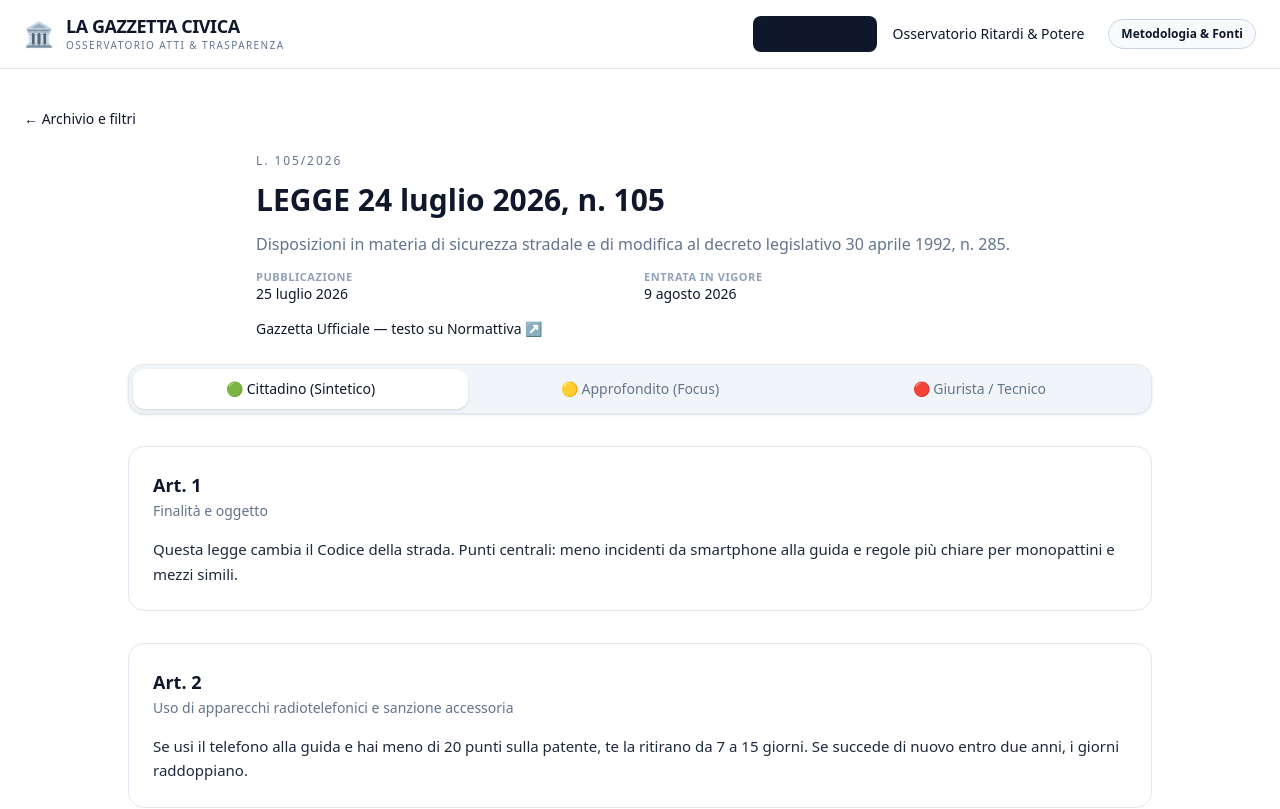
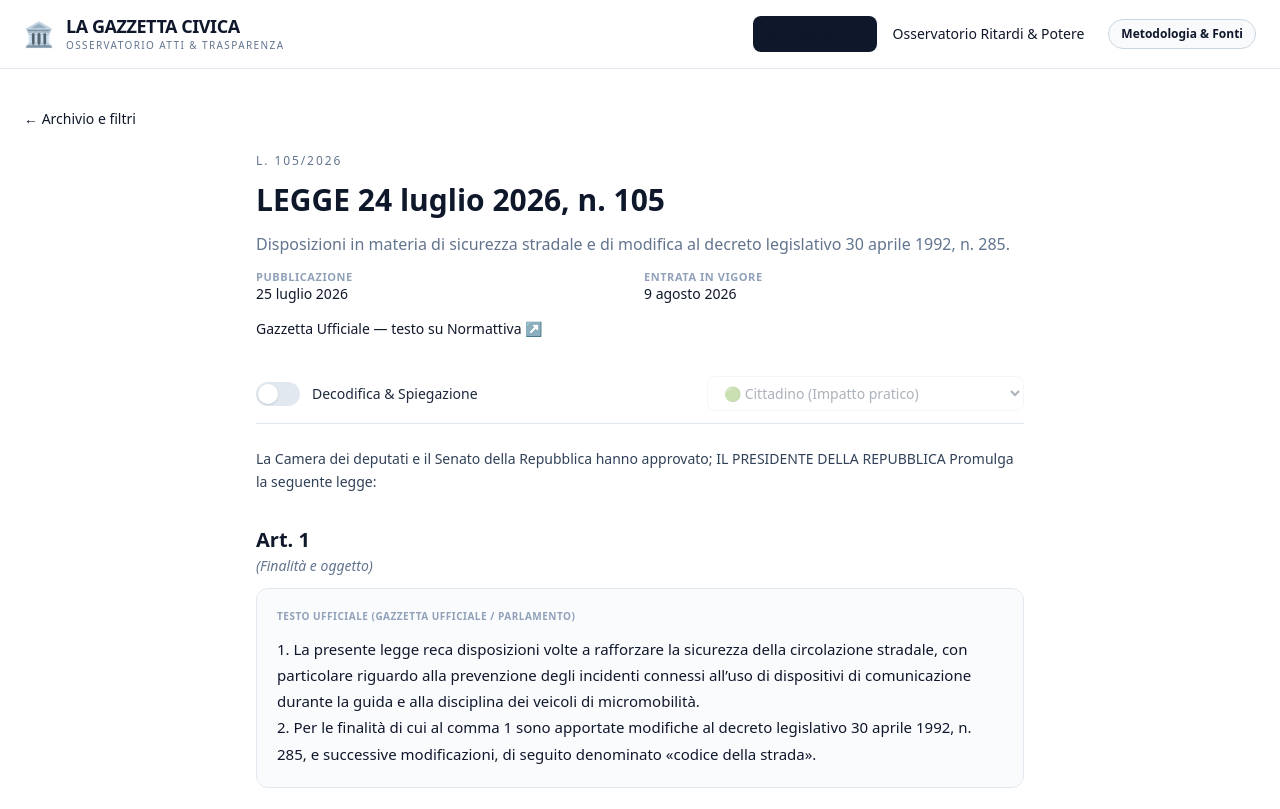
Before and after one commit to SamPampa/la-gazzetta-civica, a Next.js app: page /atti/legge-105-2026 in a window 1280 px wide. Shown: the top 809 px of the page. Built offline with nearby package versions, Linux system fonts and the light colour scheme.

Commit message:
fix: ripristino testo originale autentico fisso con decodifica on-demand sottostante e menu a tendina

```diff
--- a/components/LawReader.tsx
+++ b/components/LawReader.tsx
@@ -5,12 +5,12 @@ import type { Act, LawArticle } from '@/src/data/mockActs';
 import { daysLate } from '@/src/data/mockActs';
 import { COPERTURA_LABELS, formatDateIT } from '@/lib/labels';
 
-type Tab = 'cittadino' | 'approfondito' | 'giurista';
+type Level = 'cittadino' | 'approfondito' | 'giurista';
 
-const TABS: { id: Tab; label: string }[] = [
-  { id: 'cittadino', label: '🟢 Cittadino (Sintetico)' },
-  { id: 'approfondito', label: '🟡 Approfondito (Focus)' },
-  { id: 'giurista', label: '🔴 Giurista / Tecnico' },
+const LEVEL_OPTIONS: { id: Level; label: string }[] = [
+  { id: 'cittadino', label: '🟢 Cittadino (Impatto pratico)' },
+  { id: 'approfondito', label: '🟡 Approfondito (Focus commi & risorse)' },
+  { id: 'giurista', label: '🔴 Giurista (Note tecniche & novellazioni)' },
 ];
 
 type Props = {
@@ -18,19 +18,22 @@ type Props = {
 };
 
 export function LawReader({ act }: Props) {
-  const [tab, setTab] = useState<Tab>('cittadino');
+  const [decode, setDecode] = useState(false);
+  const [level, setLevel] = useState<Level>('cittadino');
   const late = daysLate(act.decreeDeadline);
 
   return (
-    <article className="mx-auto max-w-5xl">
-      <header className="mx-auto mb-6 max-w-3xl space-y-3">
+    <article className="mx-auto max-w-3xl">
+      <header className="mb-6 space-y-3">
         <p className="font-mono text-xs uppercase tracking-[0.16em] text-slate-500">{act.code}</p>
         <h1 className="text-3xl font-semibold leading-tight text-slate-900">{act.formalTitle}</h1>
         <p className="text-base leading-relaxed text-slate-500">{act.officialTitle}</p>
         <dl className="grid gap-2 text-sm text-slate-600 sm:grid-cols-2">
           <div>
             <dt className="text-[11px] font-semibold uppercase tracking-wider text-slate-400">Pubblicazione</dt>
-            <dd className="text-slate-900">{act.publishedAt ? formatDateIT(act.publishedAt) : 'Non ancora pubblicata in G.U.'}</dd>
+            <dd className="text-slate-900">
+              {act.publishedAt ? formatDateIT(act.publishedAt) : 'Non ancora pubblicata in G.U.'}
+            </dd>
           </div>
           <div>
             <dt className="text-[11px] font-semibold uppercase tracking-wider text-slate-400">Entrata in vigore</dt>
@@ -49,28 +52,46 @@ export function LawReader({ act }: Props) {
         </a>
       </header>
 
-      <div className="sticky top-[4.25rem] z-40 mb-8 rounded-2xl border border-slate-200 bg-slate-100 p-1 shadow-sm">
-        <div className="grid grid-cols-3 gap-1">
-          {TABS.map((item) => (
-            <button
-              key={item.id}
-              type="button"
-              onClick={() => setTab(item.id)}
-              className={`rounded-xl px-2 py-2.5 text-center text-[11px] font-medium transition sm:text-sm ${
-                tab === item.id
-                  ? 'bg-white text-slate-900 shadow-sm'
-                  : 'bg-transparent text-slate-500 hover:text-slate-800'
+      <div className="sticky top-[4.25rem] z-40 -mx-4 mb-6 border-b border-slate-200 bg-white/95 px-4 py-3 backdrop-blur sm:-mx-0 sm:px-0">
+        <div className="flex flex-wrap items-center justify-between gap-3">
+          <label className="flex cursor-pointer items-center gap-3 text-sm font-medium text-slate-800">
+            <span className="relative inline-flex h-6 w-11 shrink-0 items-center">
+              <input
+                type="checkbox"
+                className="peer sr-only"
+                checked={decode}
+                onChange={(e) => setDecode(e.target.checked)}
+              />
+              <span className="pointer-events-none absolute inset-0 rounded-full bg-slate-200 transition peer-checked:bg-emerald-600 peer-focus-visible:ring-2 peer-focus-visible:ring-blue-500" />
+              <span className="pointer-events-none absolute left-0.5 h-5 w-5 rounded-full bg-white shadow transition peer-checked:translate-x-5" />
+            </span>
+            Decodifica &amp; Spiegazione
+          </label>
+
+          <select
+            value={level}
+            disabled={!decode}
+            onChange={(e) => setLevel(e.target.value as Level)}
+            className={`rounded-lg border border-slate-200 bg-white px-3 py-1.5 text-xs font-medium text-slate-700 outline-none focus:border-blue-400 sm:text-sm ${
+              decode ? '' : 'cursor-not-allowed opacity-40'
             }`}
           >
-              {item.label}
-            </button>
+            {LEVEL_OPTIONS.map((opt) => (
+              <option key={opt.id} value={opt.id}>
+                {opt.label}
+              </option>
             ))}
+          </select>
         </div>
       </div>
 
+      {act.preamble && (
+        <p className="mb-8 whitespace-pre-line font-serif text-sm leading-relaxed text-slate-700">{act.preamble}</p>
+      )}
+
       <div className="space-y-8">
         {act.articles.map((article) => (
-          <ArticleBlock key={article.number} article={article} tab={tab} />
+          <ArticleBlock key={article.number} article={article} decode={decode} level={level} />
         ))}
       </div>
 
@@ -136,65 +157,81 @@ export function LawReader({ act }: Props) {
   );
 }
 
-function ArticleBlock({ article, tab }: { article: LawArticle; tab: Tab }) {
+function ArticleBlock({
+  article,
+  decode,
+  level,
+}: {
+  article: LawArticle;
+  decode: boolean;
+  level: Level;
+}) {
   return (
-    <section className="scroll-mt-36 rounded-2xl border border-slate-200 bg-white p-5 sm:p-6">
-      <h2 className="text-lg font-semibold text-slate-900">
+    <section className="scroll-mt-36">
+      <h2 className="font-serif text-xl font-semibold text-slate-900">
         Art. {article.number}
-        <span className="mt-0.5 block text-sm font-normal text-slate-500">{article.heading}</span>
+        <span className="mt-0.5 block text-sm font-normal italic text-slate-500">({article.heading})</span>
       </h2>
 
-      {tab === 'cittadino' && (
-        <p className="mt-4 text-[15px] leading-relaxed text-slate-800">{article.simple}</p>
-      )}
+      <div className="mt-3 rounded-xl border border-slate-200 bg-slate-50/70 p-5">
+        <p className="mb-3 text-[10px] font-semibold uppercase tracking-wider text-slate-400">
+          Testo ufficiale (Gazzetta Ufficiale / Parlamento)
+        </p>
+        <p className="whitespace-pre-line font-serif text-[15px] leading-[1.75] text-slate-900">
+          {article.original}
+        </p>
+      </div>
 
-      {tab === 'approfondito' && (
-        <p className="mt-4 text-[15px] leading-relaxed text-slate-800">{article.structured}</p>
-      )}
-
-      {tab === 'giurista' && <GitDiff article={article} />}
+      {decode && <ExplanationBox article={article} level={level} />}
     </section>
   );
 }
 
-function GitDiff({ article }: { article: LawArticle }) {
+function ExplanationBox({ article, level }: { article: LawArticle; level: Level }) {
+  if (level === 'cittadino') {
     return (
-    <div className="mt-4 grid gap-3 md:grid-cols-2">
-      <div className="rounded-xl border border-rose-100 bg-rose-50 p-4">
-        <p className="mb-2 text-[10px] font-semibold uppercase tracking-wider text-rose-700">
-          Testo precedente / abrogato
+      <div className="mt-3 rounded-xl border border-emerald-200 bg-emerald-50/60 p-5">
+        <p className="mb-2 text-[10px] font-semibold uppercase tracking-wider text-emerald-800">
+          🟢 Cittadino — impatto pratico
         </p>
-        <p className="text-sm leading-relaxed text-rose-900/80 line-through decoration-rose-300">
-          Salva diversa disposizione, in materia di «{article.heading}» non si applicavano gli obblighi introdotti
-          dalla presente novella. Il testo previgente è abrogato nei limiti di cui alla disposizione sostitutiva.
-        </p>
-      </div>
-      <div className="rounded-xl border border-emerald-100 bg-emerald-50 p-4">
-        <p className="mb-2 text-[10px] font-semibold uppercase tracking-wider text-emerald-800">
-          Nuovo testo approvato
-        </p>
-        <p className="whitespace-pre-line font-serif text-sm leading-relaxed text-slate-900">
-          <AddedText text={article.original} />
-        </p>
-      </div>
+        <p className="text-sm leading-relaxed text-slate-800">{article.simple}</p>
       </div>
     );
   }
 
-function AddedText({ text }: { text: string }) {
-  const parts = text.split(/(\d+\s*km\/h|devono essere muniti|contrassegno identificativo|tre anni|tempo reale|16 dicembre 2026|1\.200 milioni)/gi);
+  if (level === 'approfondito') {
     return (
-    <>
-      {parts.map((part, i) =>
-        i % 2 === 1 ? (
-          <mark key={i} className="rounded-sm bg-emerald-200/80 px-0.5 text-emerald-950">
-            {part}
-          </mark>
-        ) : (
-          <span key={i}>{part}</span>
-        ),
-      )}
-    </>
+      <div className="mt-3 rounded-xl border border-amber-200 bg-amber-50/60 p-5">
+        <p className="mb-2 text-[10px] font-semibold uppercase tracking-wider text-amber-800">
+          🟡 Approfondito — focus commi &amp; risorse
+        </p>
+        <p className="text-sm leading-relaxed text-slate-800">{article.structured}</p>
+      </div>
+    );
+  }
+
+  return (
+    <div className="mt-3 rounded-xl border border-rose-200 bg-rose-50/60 p-5">
+      <p className="mb-2 text-[10px] font-semibold uppercase tracking-wider text-rose-800">
+        🔴 Giurista — note tecniche &amp; novellazioni
+      </p>
+      <ul className="space-y-2 text-sm leading-relaxed text-slate-800">
+        <li className="flex gap-2">
+          <span className="mt-1 h-1.5 w-1.5 shrink-0 rounded-full bg-rose-500" />
+          <span>
+            <span className="font-mono text-xs text-rose-700">Rif. novella —</span> {article.structured}
+          </span>
+        </li>
+        <li className="flex gap-2">
+          <span className="mt-1 h-1.5 w-1.5 shrink-0 rounded-full bg-rose-500" />
+          <span>
+            <span className="font-mono text-xs text-rose-700">Nota tecnica —</span> Il comma riportato sopra è
+            testo autentico; verificare la disciplina previgente sulla fonte ufficiale prima di ogni applicazione
+            pratica al caso concreto.
+          </span>
+        </li>
+      </ul>
+    </div>
   );
 }
 
@@ -202,7 +239,9 @@ function VoteMap() {
   return (
     <section className="mt-10 rounded-2xl border border-slate-200 bg-white p-6">
       <h2 className="text-xl font-semibold text-slate-900">🗳️ Come hanno votato i partiti</h2>
-      <p className="mt-1 text-sm text-slate-500">Scrutinio aggregato d’aula (simulazione sull’ultimo passaggio disponibile).</p>
+      <p className="mt-1 text-sm text-slate-500">
+        Scrutinio aggregato d’aula (simulazione sull’ultimo passaggio disponibile).
+      </p>
       <div className="mt-5 flex h-4 w-full overflow-hidden rounded-full">
         <div className="h-full w-[58%] bg-emerald-500" title="Favorevoli 58%" />
         <div className="h-full w-[35%] bg-red-400" title="Contrari 35%" />
```
Lines whose indentation alone changed are shown as unchanged.
